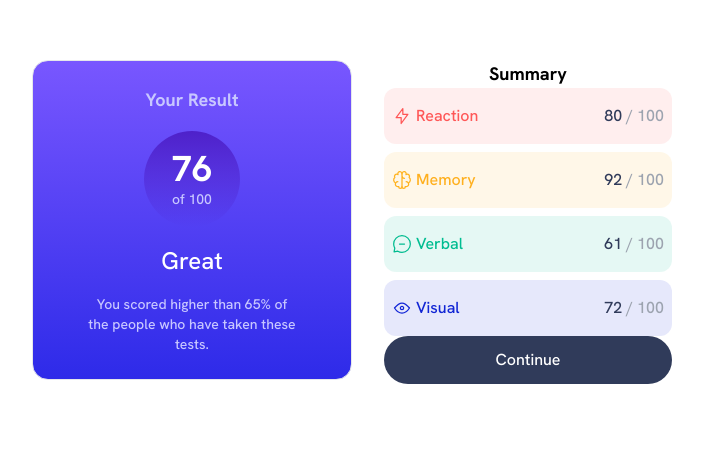
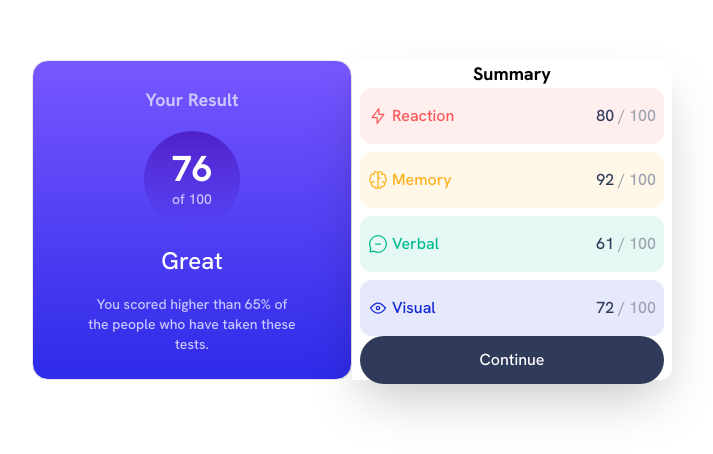
Before and after one commit to LEstebanR/FM_Results_Summary_component, a React (Vite) app: page / in a window 1280 px wide. Shown: the part 180-634 px from the top of the page, without its empty margins (288-1001 px from the left). Built offline with nearby package versions, Linux system fonts and the light colour scheme.

Commit message:
add shadow

```diff
--- a/src/App.tsx
+++ b/src/App.tsx
@@ -37,8 +37,8 @@ const DATA = [
 
 function App() {
   return (
-    <div className="h-screen w-screen flex flex-col items-center justify-between md:justify-center md:flex-row">
-      <div className="h-2/5 border flex flex-col items-center justify-around  w-full md:w-1/4 rounded-b-2xl  md:rounded-2xl bg-gradient-to-b from-slateBlue to-royalBlue py-4">
+    <div className="h-screen w-screen flex flex-col items-center justify-between md:justify-center md:flex-row ">
+      <div className="h-2/5 border flex flex-col items-center justify-around  w-full md:w-1/4 rounded-b-2xl  md:rounded-2xl bg-gradient-to-b from-slateBlue to-royalBlue py-4 ">
         <p className="text-lightLavender text-lg font-bold">Your Result</p>
         <div className="p-2 rounded-full flex flex-col justify-center items-center bg-gradient-to-b from-violetBlue to-persianBlue h-24 w-24">
           <p className="text-white text-4xl font-bold">76</p>
@@ -49,7 +49,7 @@ function App() {
           You scored higher than 65% of the people who have taken these tests.
         </p>
       </div>
-      <div className="h-3/5 flex flex-col justify-around items-start md:items-center w-11/12 md:w-1/4 md:h-2/5 pl-8">
+      <div className="h-3/5 flex flex-col justify-around items-start md:items-center w-11/12 md:w-1/4 md:h-2/5 pl-8  md:rounded-r-xl md:px-2 md:shadow-2xl">
         <p className="text-lg font-bold">Summary</p>
         <div className="w-full flex flex-col items-center pr-8 md:pr-0 gap-2">
           {DATA.map((item) => {
@@ -64,7 +64,7 @@ function App() {
             );
           })}
         </div>
-        <button className=" px-4 bg-darkGrayBlue text-white py-3 rounded-full w-11/12 md:w-full">
+        <button className=" px-4 bg-darkGrayBlue text-white py-3 rounded-full w-11/12 md:w-full hover:bg-red-500">
           Continue
         </button>
       </div>
```
